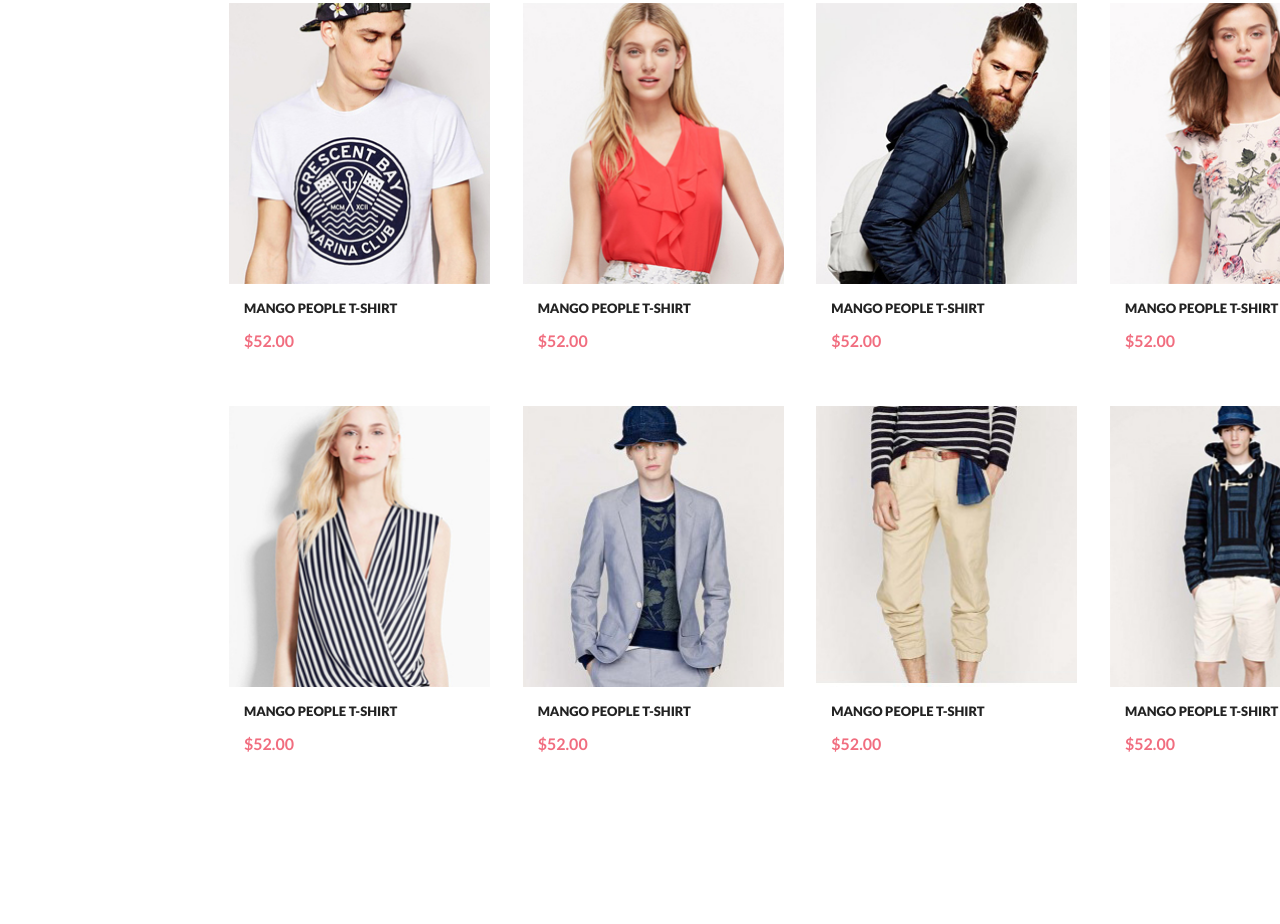
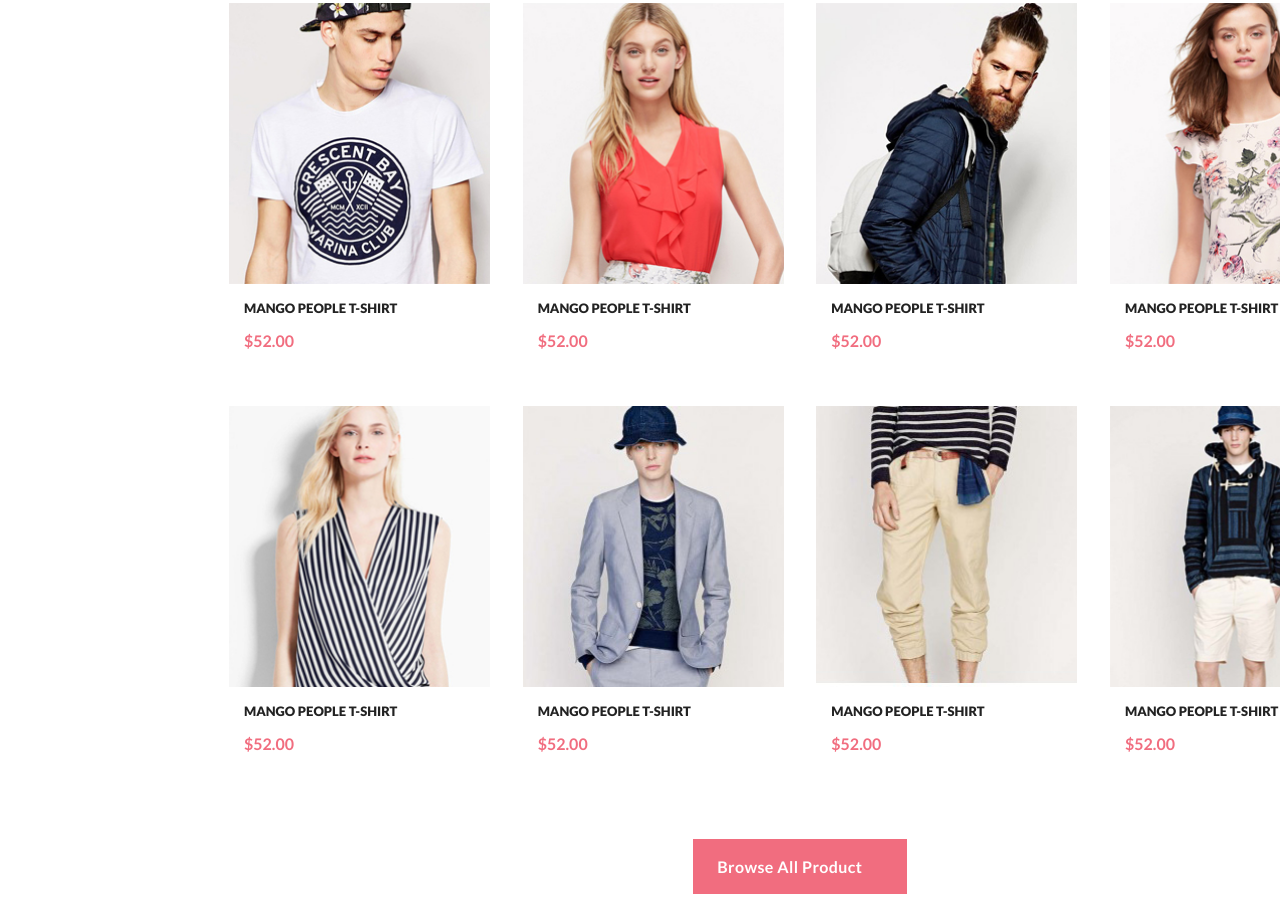
Before and after one commit to pozys/IntShop, a plain HTML site: page index.html in a window 1280 px wide. Shown: the part 1846-2770 px from the top of the page. Before the commit the page ends 2675 px from the top, so only its background shows below. Drawn offline with Linux system fonts and the light colour scheme.

Commit message:
Добавление Browse All Product

```diff
--- a/index.html
+++ b/index.html
@@ -202,6 +202,10 @@
           </div>
         </div>
       </div>
+      <a href="#" class="browseAllProducts"
+        ><span>Browse All Product</span
+        ><i class="fas fa-long-arrow-alt-right"></i
+      ></a>
     </div>
   </body>
 </html>
--- a/style.css
+++ b/style.css
@@ -239,7 +239,6 @@ body {
   justify-content: space-between;
   flex-wrap: wrap;
   align-items: flex-start;
-  margin-bottom: 20px; /*Временно*/
 }
 .featuredItems__image-block {
   width: 261px;
@@ -322,3 +321,23 @@ body {
   font-size: 16px;
   font-weight: 700;
 }
+.browseAllProducts {
+  color: #ffffff;
+  font-size: 16px;
+  font-weight: 700;
+  background-color: #f16d7f;
+  letter-spacing: 0.4px;
+  padding: 18px 19px 18px 24px;
+  display: inline-block;
+  margin-top: 30px;
+  margin-bottom: 30px; /*Временно*/
+}
+.browseAllProducts>span{
+  padding-right: 9px; /*Расстояние между надписью и стрелкой*/
+}
+.fa-long-arrow-alt-right{
+  opacity: 0;
+}
+.browseAllProducts:hover .fa-long-arrow-alt-right{
+  opacity: 100;
+}
```
